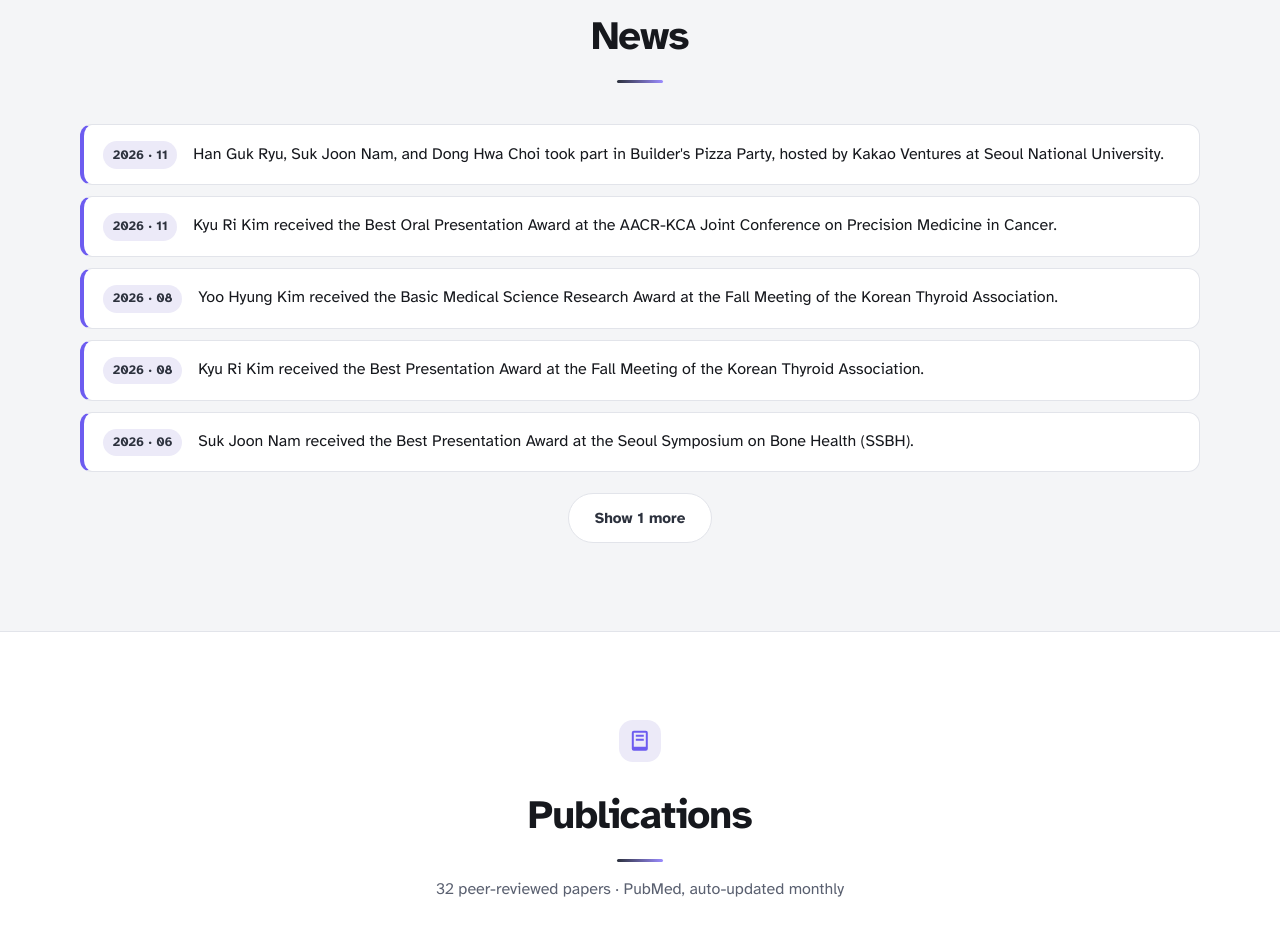
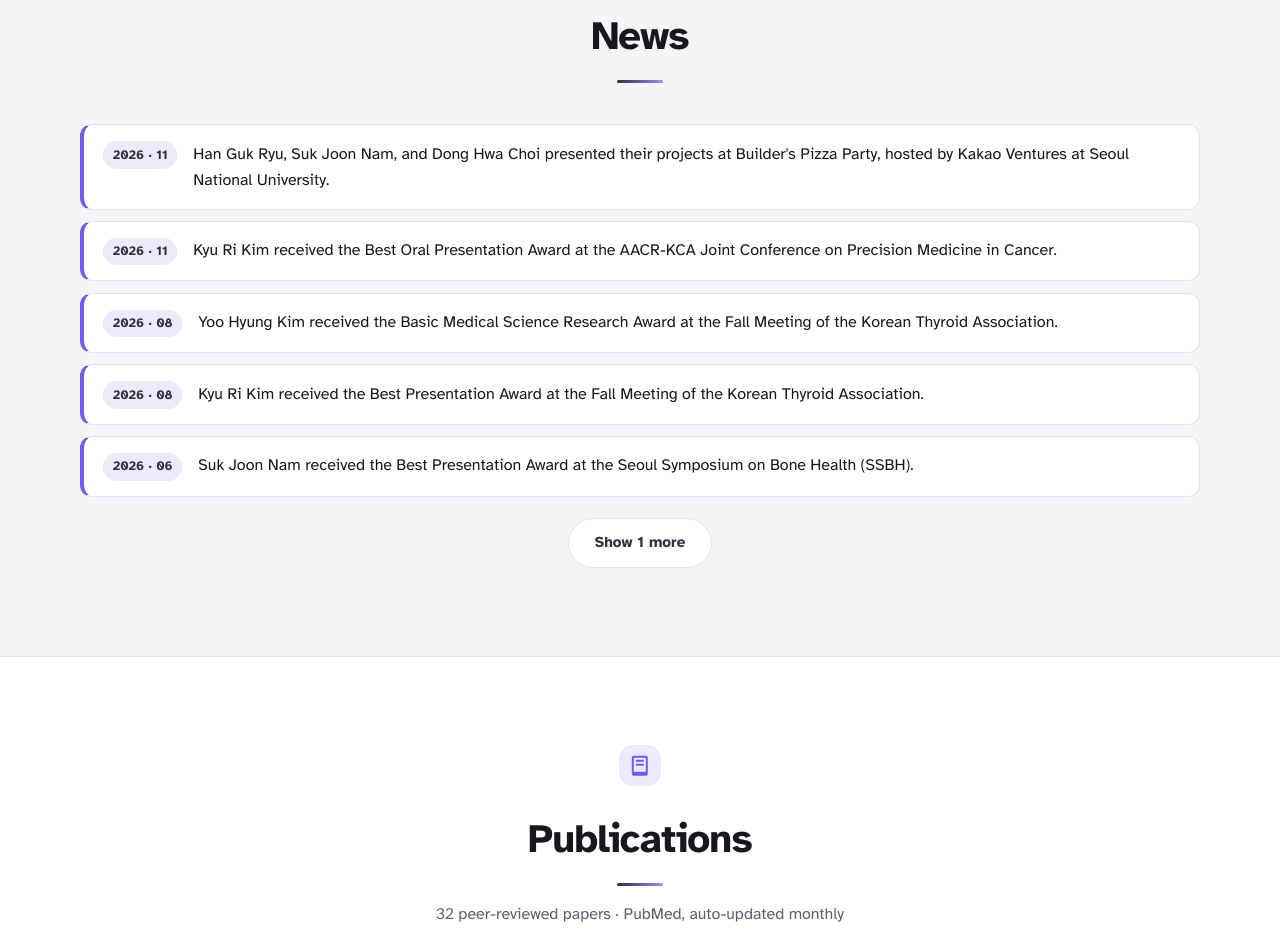
Before and after one commit to prism-snuh/prism-snuh.github.io, a plain HTML site: page index.html in a window 1280 px wide. Shown: the part 1695-2633 px from the top of the page. Drawn offline with Linux system fonts and the light colour scheme.

Commit message:
fix: 빌더's 피자파티 소식을 '참가'에서 '발표'로 수정
Co-Authored-By: Claude Opus 5.5 <noreply@anthropic.com>
Claude-Session: https://claude.ai/code/session_0169ipcXAxt5Z8HtzHp1n4hs

```diff
--- a/index.html
+++ b/index.html
@@ -171,9 +171,9 @@
       <li class="news__item">
         <time class="news__badge">2026 · 11</time>
         <p class="news__text"
-           data-en="Han Guk Ryu, Suk Joon Nam, and Dong Hwa Choi took part in Builder&#39;s Pizza Party, hosted by Kakao Ventures at Seoul National University."
-           data-ko="류한국, 남석준, 최동화 학생이 서울대학교에서 열린 카카오벤처스 주최 빌더&#39;s 피자파티(Builder&#39;s Pizza Party)에 참가했습니다.">
-           Han Guk Ryu, Suk Joon Nam, and Dong Hwa Choi took part in Builder&#39;s Pizza Party, hosted by Kakao Ventures at Seoul National University.</p>
+           data-en="Han Guk Ryu, Suk Joon Nam, and Dong Hwa Choi presented their projects at Builder&#39;s Pizza Party, hosted by Kakao Ventures at Seoul National University."
+           data-ko="류한국, 남석준, 최동화 학생이 서울대학교에서 열린 카카오벤처스 주최 빌더&#39;s 피자파티(Builder&#39;s Pizza Party)에서 각자의 프로젝트를 발표했습니다.">
+           Han Guk Ryu, Suk Joon Nam, and Dong Hwa Choi presented their projects at Builder&#39;s Pizza Party, hosted by Kakao Ventures at Seoul National University.</p>
       </li>
 
       <li class="news__item">
```
